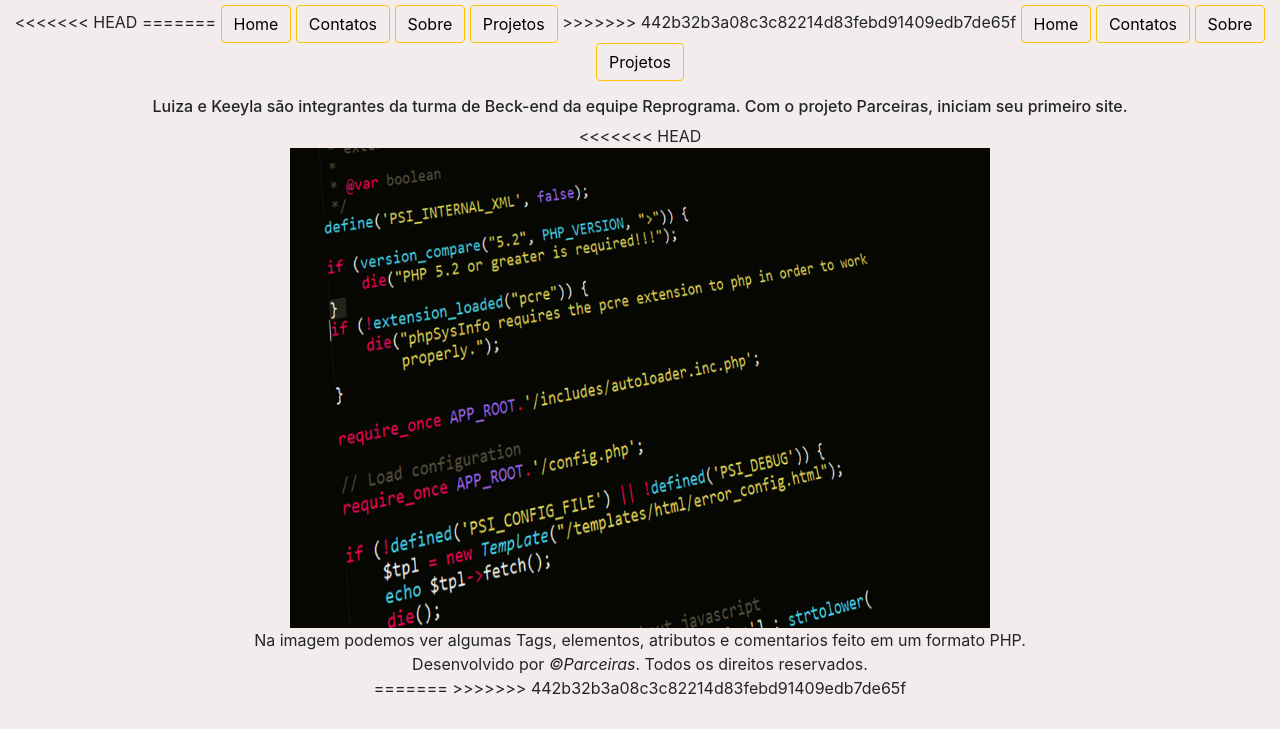
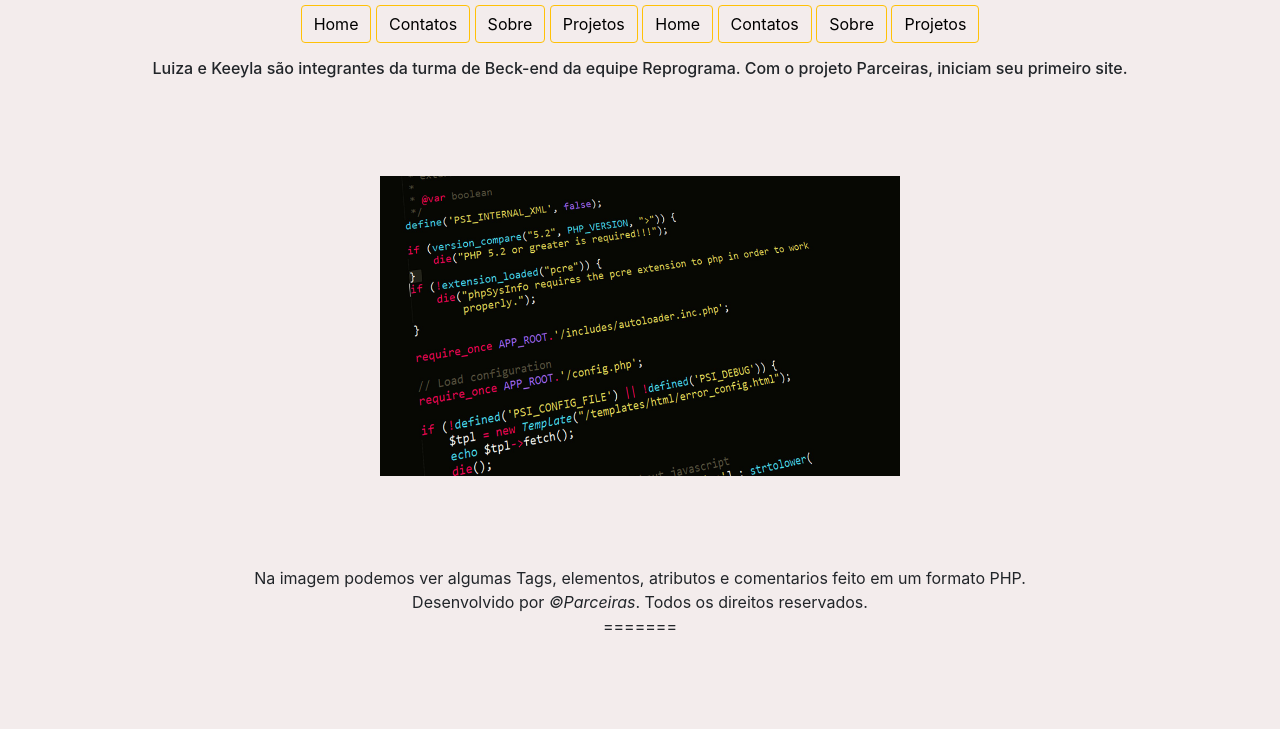
Before and after one commit to KeeylaSilva/Projeto-Parceiras, a plain HTML site: page index.html in a window 1280 px wide. Shown: the part 71-800 px from the top of the page. Drawn offline with nearby package versions, Linux system fonts and the light colour scheme; a web font is replaced by a local one.

Commit message:
Sem HEAD

```diff
--- a/css/style.css
+++ b/css/style.css
@@ -16,7 +16,7 @@ a {
     color: black;
 }
 
-<<<<<<< HEAD
+
 .grow {
     padding: 90px;
     backgroung-color: cinza;
@@ -26,5 +26,3 @@ a {
     padding: 60px;
     transição: 1s;
 }
-=======
->>>>>>> 442b32b3a08c3c82214d83febd91409edb7de65f
--- a/index.html
+++ b/index.html
@@ -22,17 +22,12 @@
 <body>
 
     <h1 class=logo>Parceiras</h1>
-<<<<<<< HEAD
-=======
-
 
 
     <button type="button" class="btn btn-outline-warning"><a href="index.html"> Home </a> </button>
     <button type="button" class="btn btn-outline-warning"><a href="contatos.html"> Contatos </a></button>
     <button type="button" class="btn btn-outline-warning"><a href="sobre.html"> Sobre </a></button>
     <button type="button" class="btn btn-outline-warning"><a href="projetos.html"> Projetos </a></button>
-
->>>>>>> 442b32b3a08c3c82214d83febd91409edb7de65f
 
 
 
@@ -44,9 +39,7 @@
 <p>
     <h6> Luiza e Keeyla são integrantes da turma de Beck-end da equipe Reprograma. Com o projeto Parceiras, iniciam seu primeiro site.
 
-        </h6>
-
-<<<<<<< HEAD
+    </h6>
         <section class="banner-destaque">
                 <img src="destaque.jpg" class="grow" width="700" height="480">
               </section>
@@ -57,6 +50,5 @@
       </div>
 =======
 </body>
->>>>>>> 442b32b3a08c3c82214d83febd91409edb7de65f
 
 </html>
```
Also changed, not shown: contatos.html (+1 -19 lines), sobre.html (+1 -10 lines).
